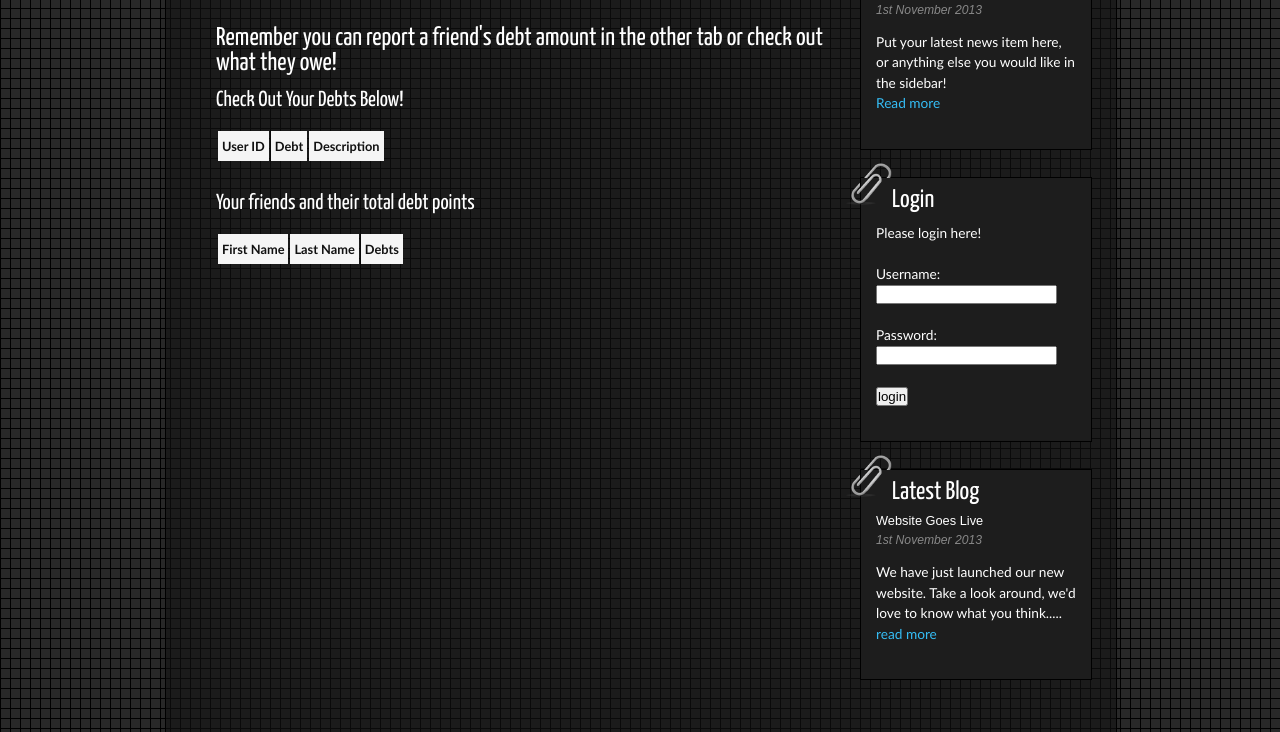
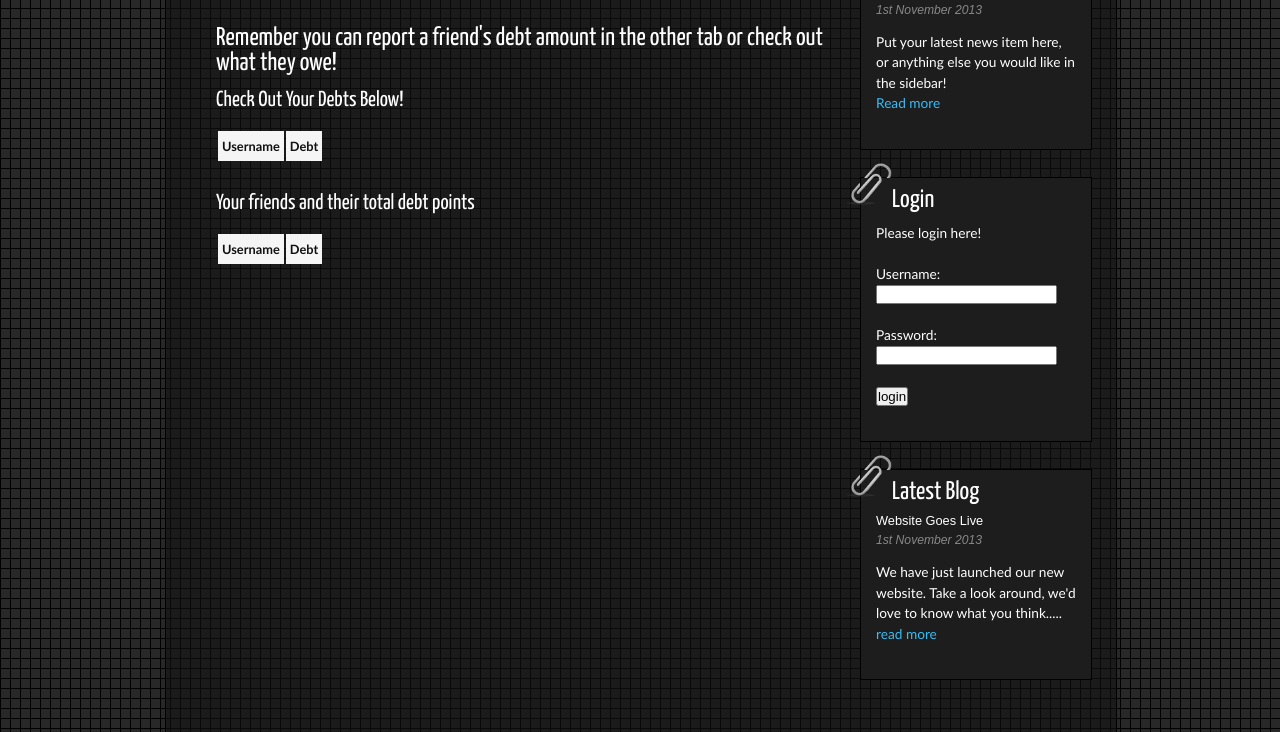
Before and after one commit to bmiller4/debtwithfriends, a Python web app: template templates/index.html in a window 1280 px wide. Shown: the part 252-984 px from the top of the page. Run offline with Jinja, Linux system fonts and the light colour scheme; the template is opened without the code that fills it, so the values that code supplies are empty.

Commit message:
updates!! queries!

```diff
--- a/templates/index.html
+++ b/templates/index.html
@@ -5,16 +5,16 @@
         <h3>Remember you can report a friend's debt amount in the other tab or check out what they owe!</h3>
          <h2>Check Out Your Debts Below!</h2>
         <table>
-         <tr><th>User ID</th><th>Debt</th><th>Description</th></tr>
-        {% for result in user_debt %}
-        <tr><td>{{result['user_id']}}</td><td>{{result['debt_amount']}}</td><td>{{result['description']}}</td></tr>
+         <tr><th>Username</th><th>Debt</th></tr>
+        {% for result in user_list %}
+        <tr><td>{{result['username']}}</td><td>{{result['total_debt']}}</td></tr>
         {% endfor %}
          </table>
         <h2>Your friends and their total debt points</h2>
         <table>
-         <tr><th>First Name</th><th>Last Name</th><th>Debts</th></tr>
-        {% for result in main_list %}
-        <tr><td>{{result['firstname']}}</td><td>{{result['lastname']}}</td><td>{{result['total_debt']}}</td></tr>
+         <tr><th>Username</th><th>Debt</th></tr>
+        {% for result in friend_list %}
+        <tr><td>{{result['username']}}</td><td>{{result['friend_totalD']}}</td></tr>
         {% endfor %}
          </table>
       </div>
```
Also changed, not shown: debt.sql (+15 -0 lines), server.py (+9 -1 lines).
